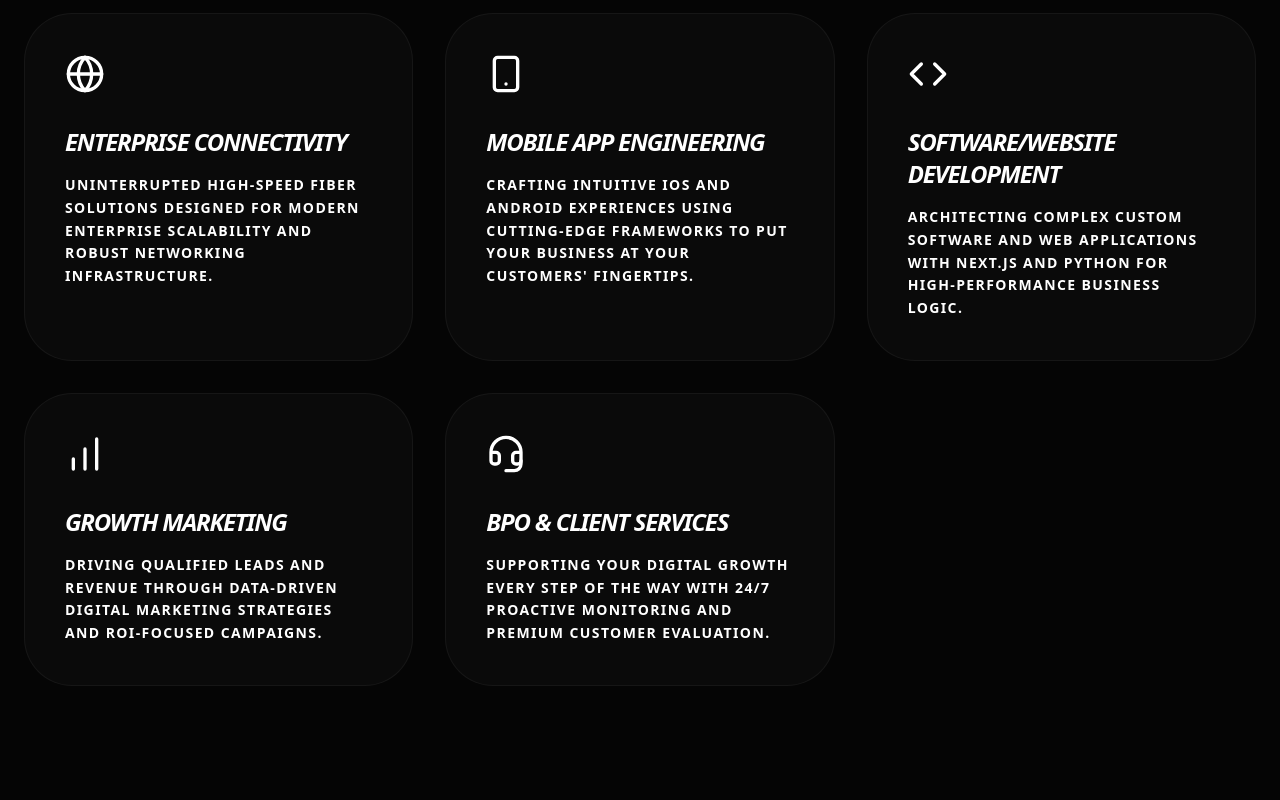
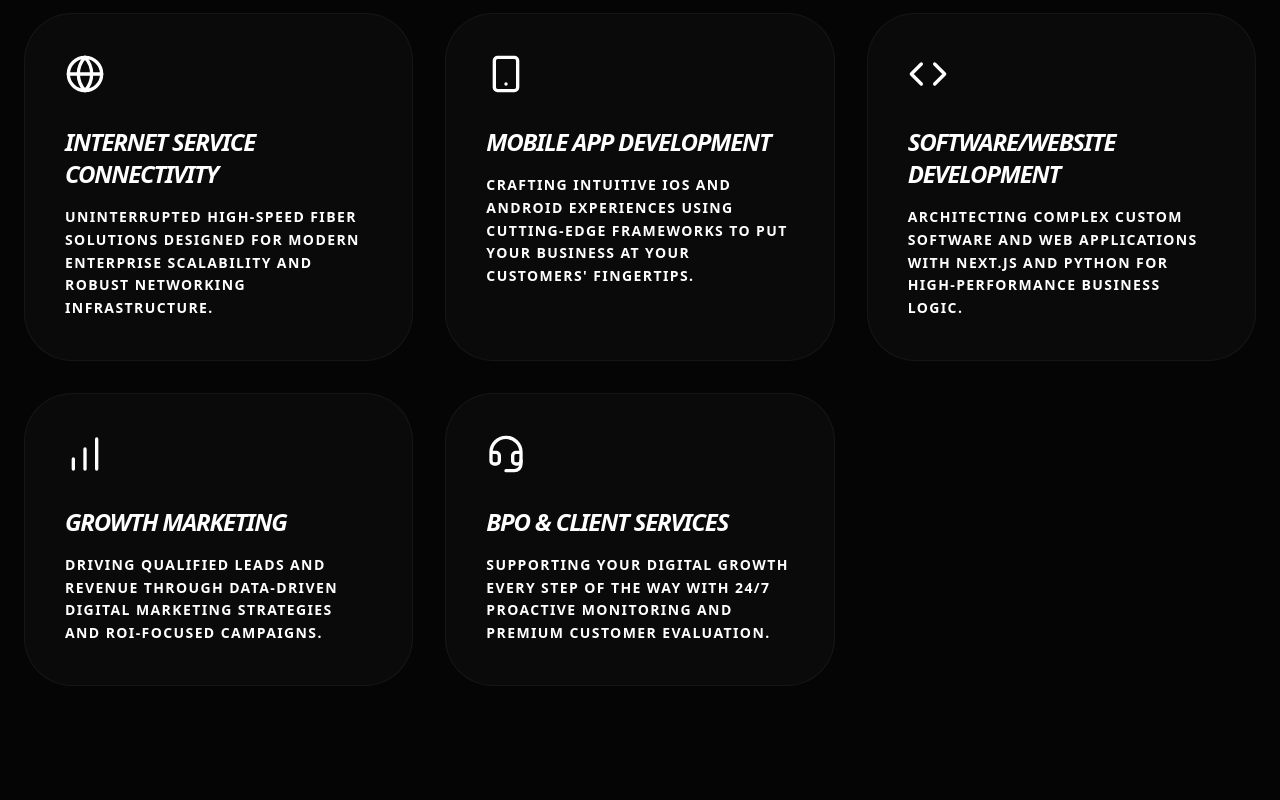
Before and after one commit to ahmerali567/Multi-Service-Web-Platform, a React (Vite) app in the folder frontend/: page / in a window 1280 px wide. Shown: the part 1220-2020 px from the top of the page. Built offline with nearby package versions, Linux system fonts and the light colour scheme.

Commit message:
Update service titles for clarity

```diff
--- a/frontend/src/App.jsx
+++ b/frontend/src/App.jsx
@@ -7,7 +7,7 @@ import { BrowserRouter as Router, Routes, Route, Link, useLocation, useNavigate
 const services = [
   {
     id: "networking",
-    title: "Enterprise Connectivity",
+    title: "Internet Service Connectivity",
     desc: "Uninterrupted high-speed fiber solutions designed for modern enterprise scalability and robust networking infrastructure.",
     icon: <Globe className="w-10 h-10" />,
     image: "https://images.pexels.com/photos/442150/pexels-photo-442150.jpeg?auto=compress&cs=tinysrgb&w=1260&h=750&dpr=2",
@@ -15,7 +15,7 @@ const services = [
   },
   {
     id: "mobile-app",
-    title: "Mobile App Engineering",
+    title: "Mobile App Development",
     desc: "Crafting intuitive iOS and Android experiences using cutting-edge frameworks to put your business at your customers' fingertips.",
     icon: <Smartphone className="w-10 h-10" />,
     image: "https://images.pexels.com/photos/1092671/pexels-photo-1092671.jpeg?auto=compress&cs=tinysrgb&w=1260&h=750&dpr=2",
```
